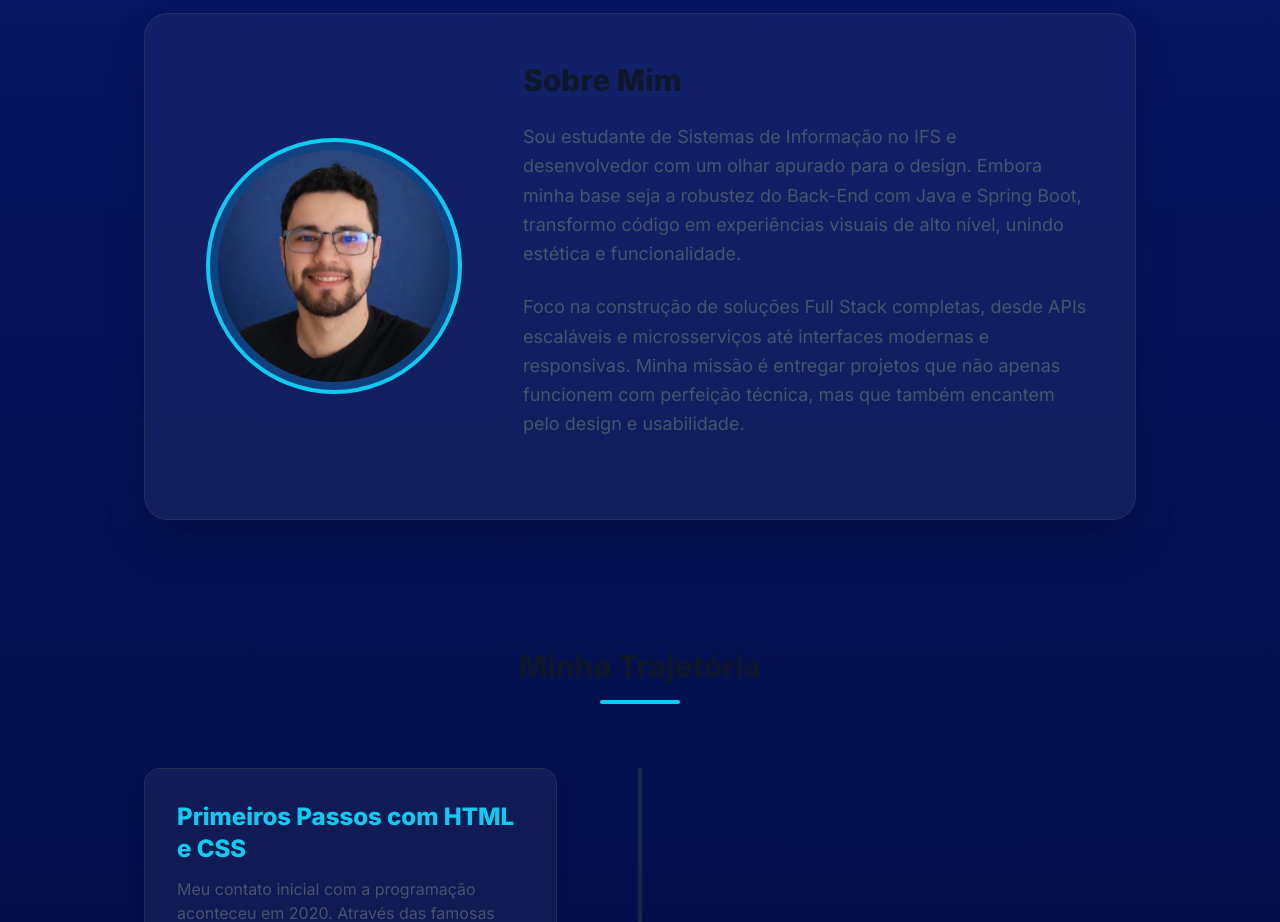
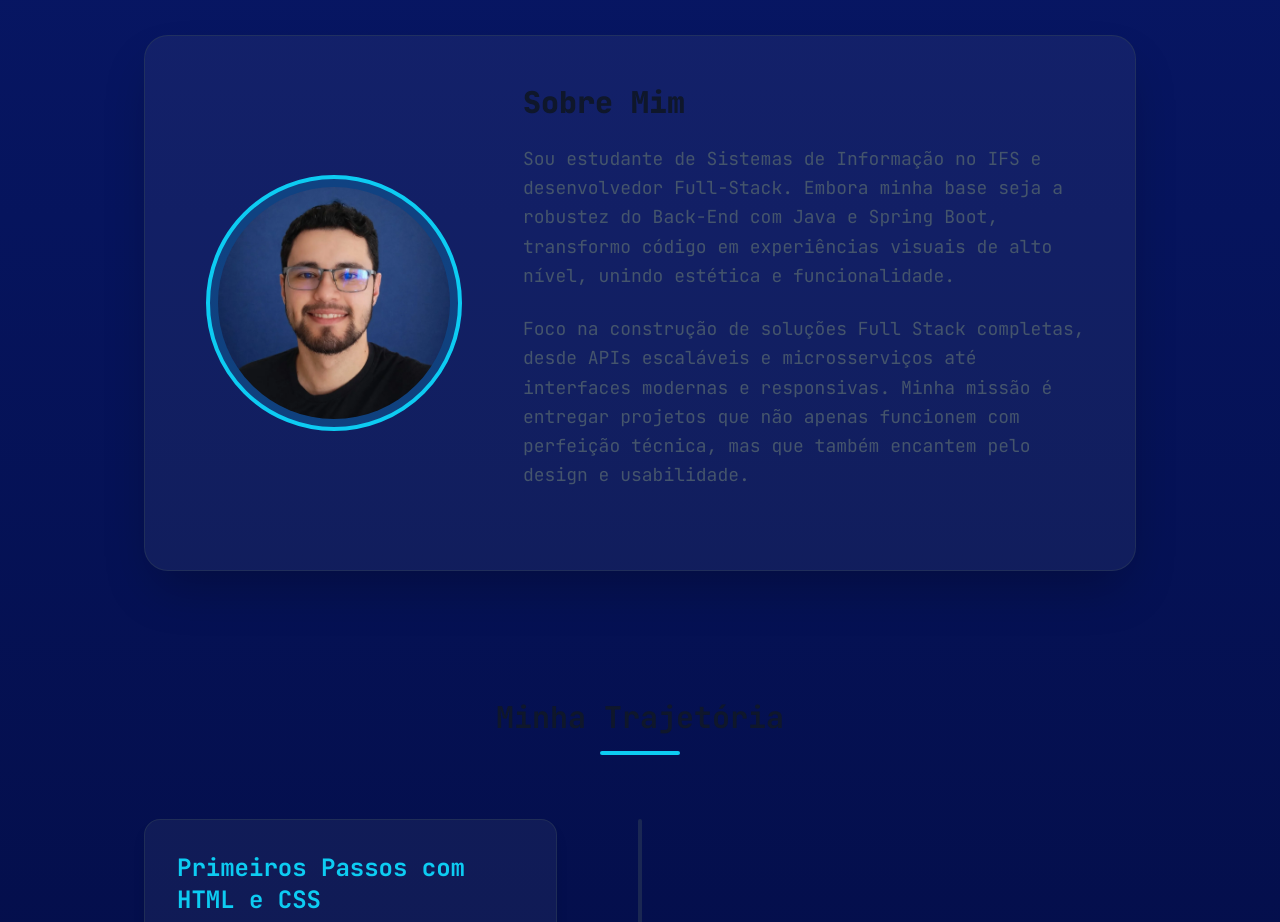
Before and after one commit to Ja0Santana/Portfolio, a website: page index.html in a window 1280 px wide. Shown: the part 820-1742 px from the top of the page. Drawn offline with Linux system fonts and the light colour scheme.

Commit message:
style: update typography to JetBrains Mono and refine About Me content

```diff
--- a/index.html
+++ b/index.html
@@ -6,6 +6,9 @@
     <meta charset="utf-8" />
     <meta content="width=device-width, initial-scale=1.0" name="viewport" />
     <link rel="icon" type="image/svg+xml" href="img/favicon.svg" />
+    <link rel="preconnect" href="https://fonts.googleapis.com">
+    <link rel="preconnect" href="https://fonts.gstatic.com" crossorigin>
+    <link href="https://fonts.googleapis.com/css2?family=JetBrains+Mono:ital,wght@0,100..800;1,100..800&display=swap" rel="stylesheet">
     <style>
         /*! tailwindcss v4.2.1 | MIT License | https://tailwindcss.com */
         @layer properties {
@@ -147,7 +150,7 @@
                 --color-primary: #0dccf2;
                 --color-background-light: #f5f8f8;
                 --color-background-dark: #101f22;
-                --font-display: "Inter", sans-serif;
+                --font-display: "JetBrains Mono", monospace;
                 --radius-full: 9999px;
                 --animate-slide-up-fade: slideUpFade 4s cubic-bezier(.1, .9, .2, 1) forwards
             }
@@ -2308,8 +2311,7 @@
                             <div class="w-full md:w-2/3 text-center md:text-left">
                                 <h2 class="text-3xl font-black mb-6">Sobre Mim</h2>
                                 <p class="text-lg text-slate-600 dark:text-slate-400 mb-6 leading-relaxed">
-                                    Sou estudante de Sistemas de Informação no IFS e desenvolvedor com um olhar apurado
-                                    para o design.
+                                    Sou estudante de Sistemas de Informação no IFS e desenvolvedor Full-Stack.
                                     Embora minha base seja a robustez do Back-End com Java e Spring Boot, transformo
                                     código em
                                     experiências visuais de alto nível, unindo estética e funcionalidade.
```
